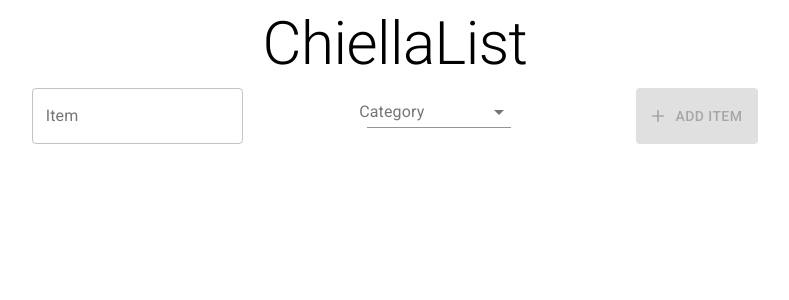
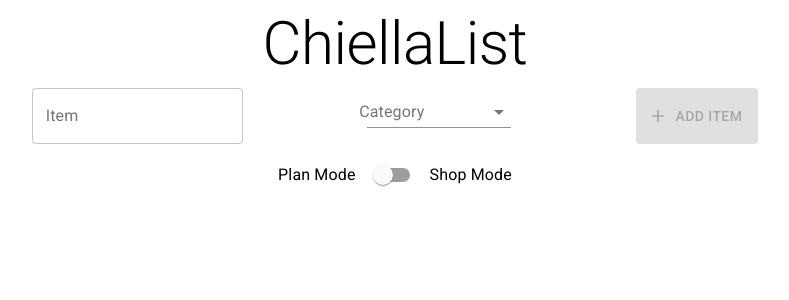
Before and after one commit to jchiella/chiellalist, a React (Create React App) app: page / in a window 1280 px wide. Shown: the top 300 px of the page, without its empty margins (245-1034 px from the left). Built offline with nearby package versions, Linux system fonts and the light colour scheme.

Commit message:
implemented plan/shop mode + needed

```diff
--- a/src/GroceryList.js
+++ b/src/GroceryList.js
@@ -8,6 +8,7 @@ import ListSubheader from '@material-ui/core/ListSubheader';
 
 import GroceryListItem from './GroceryListItem';
 import NewItemForm from './NewItemForm';
+import ModeSwitch from './ModeSwitch';
 
 import { io } from 'socket.io-client';
 
@@ -22,6 +23,7 @@ export default function GroceryList() {
   const classes = useStyles();
 
   const [items, setItems] = useState([]);
+  const [shopMode, setShopMode] = useState(false);
 
   const categories = [
     'Produce',
@@ -43,15 +45,26 @@ export default function GroceryList() {
     });
   }, []);
 
-  const makeToggleDone = (name) => {
+  const makeToggleDoneOrNeeded = (name) => {
     const index = items.findIndex((item) => item.name === name);
     return (e) => {
       e.preventDefault();
-      socket.current.emit('patch', {
-        name: items[index].name,
-        category: items[index].category,
-        done: !items[index].done
-      });
+      if (shopMode) {
+        socket.current.emit('patch', {
+          name: items[index].name,
+          category: items[index].category,
+          done: !items[index].done,
+          needed: items[index].needed,
+        });
+      } else {
+        socket.current.emit('patch', {
+          name: items[index].name,
+          category: items[index].category,
+          done: items[index].done,
+          needed: !items[index].needed,
+        });
+      }
+
     };
   }
 
@@ -67,12 +80,22 @@ export default function GroceryList() {
     socket.current.emit('put', item);
   };
 
+  const handleModeChange = (e) => {
+    setShopMode(e.target.checked);
+  };
+
   return (<>
     <NewItemForm addItem={addItem} items={items} categories={categories} />
+    <ModeSwitch shopMode={shopMode} handleModeChange={handleModeChange} />
     <List>
       {
         categories.map((cat, i) => {
-          const filteredItems = items.filter((item) => item.category === cat);
+          let filteredItems;
+          if (shopMode) {
+            filteredItems = items.filter((item) => item.category === cat && item.needed);
+          } else {
+            filteredItems = items.filter((item) => item.category === cat);
+          }
           if (filteredItems.length) {
             return (
               <div key={i}>
@@ -83,8 +106,10 @@ export default function GroceryList() {
                     name={item.name}
                     category={item.category}
                     done={item.done}
-                    toggleDone={makeToggleDone(item.name)}
+                    needed={item.needed}
+                    toggleDoneOrNeeded={makeToggleDoneOrNeeded(item.name)}
                     deleteSelf={makeDeleteSelf(item.name)}
+                    shopMode={shopMode}
                   />)
                 }
               </div>
--- a/src/GroceryListItem.js
+++ b/src/GroceryListItem.js
@@ -13,21 +13,29 @@ const useStyles = makeStyles({
   done: {
     textDecoration: 'line-through',
   },
+  needed: {
+    fontWeight: 'bolder',
+  },
 });
 
 export default function GroceryListItem({
   name,
-  category,
   done,
-  toggleDone,
+  needed,
+  toggleDoneOrNeeded,
   deleteSelf,
+  shopMode,
 }) {
   const classes = useStyles();
 
   return (
-    <ListItem button onClick={toggleDone}>
-      <Checkbox checked={done} />
-      <ListItemText primary={name} className={done ? classes.done : ''} />
+    <ListItem button onClick={toggleDoneOrNeeded}>
+      {
+        shopMode ? <Checkbox checked={done} /> : <Checkbox color="primary" checked={needed} />
+      }
+      <ListItemText primary={name} classes={{
+        primary: `${done && shopMode ? classes.done : ''} ${needed && !shopMode ? classes.needed : ''}`
+      }} />
       <ListItemSecondaryAction>
         <IconButton onClick={deleteSelf}>
           <Delete />
--- /dev/null
+++ b/src/ModeSwitch.js
@@ -0,0 +1,30 @@
+import React from 'react';
+
+import Typography from '@material-ui/core/Typography';
+import Grid from '@material-ui/core/Grid';
+import Switch from '@material-ui/core/Switch';
+
+import { makeStyles } from '@material-ui/core/styles';
+
+const useStyles = makeStyles({
+  modeSwitch: {
+    width: 'fit-content',
+    margin: 'auto',
+  },
+})
+
+export default function ModeSwitch({ shopMode, handleModeChange }) {
+  const classes = useStyles();
+
+  return (
+    <Typography component="div">
+      <Grid container alignItems="center" spacing={1} className={classes.modeSwitch}>
+        <Grid item>Plan Mode</Grid>
+        <Grid item>
+          <Switch checked={shopMode} onChange={handleModeChange} />
+        </Grid>
+        <Grid item>Shop Mode</Grid>
+      </Grid>
+    </Typography>
+  );
+}
--- a/src/NewItemForm.js
+++ b/src/NewItemForm.js
@@ -40,6 +40,7 @@ export default function NewItemForm({ addItem, items, categories }) {
         name: itemName,
         category: itemCategory,
         done: false,
+        needed: false,
       });
     }
   };
```
